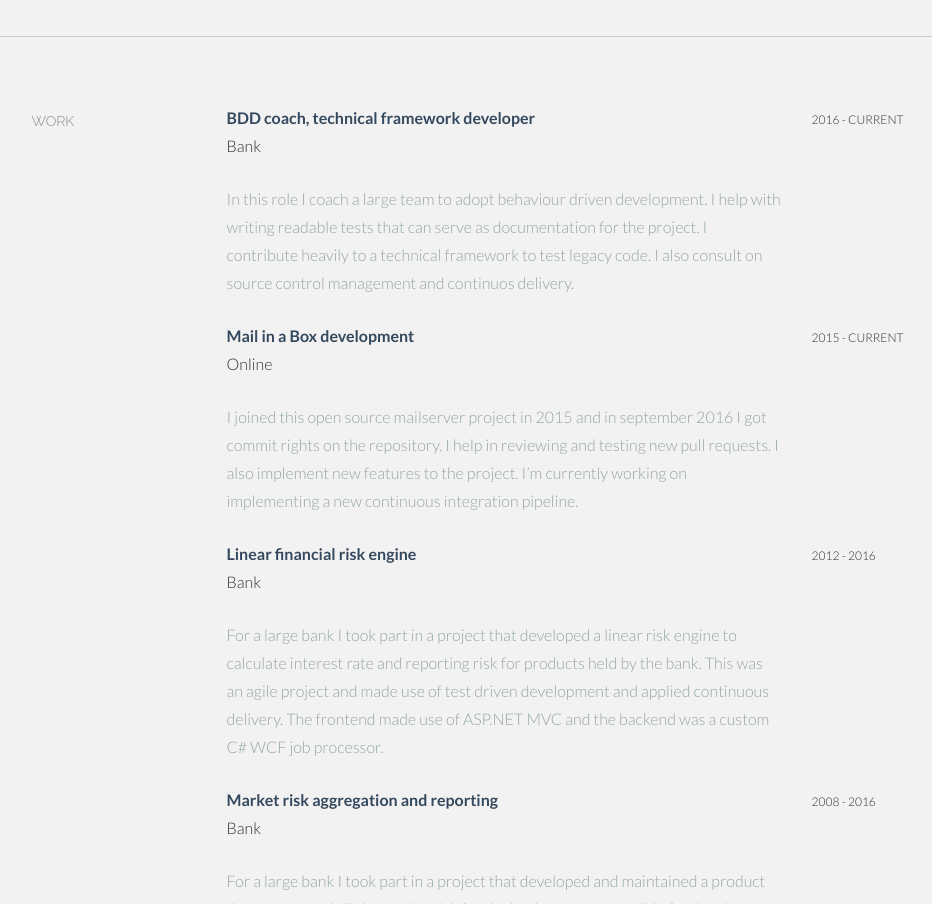
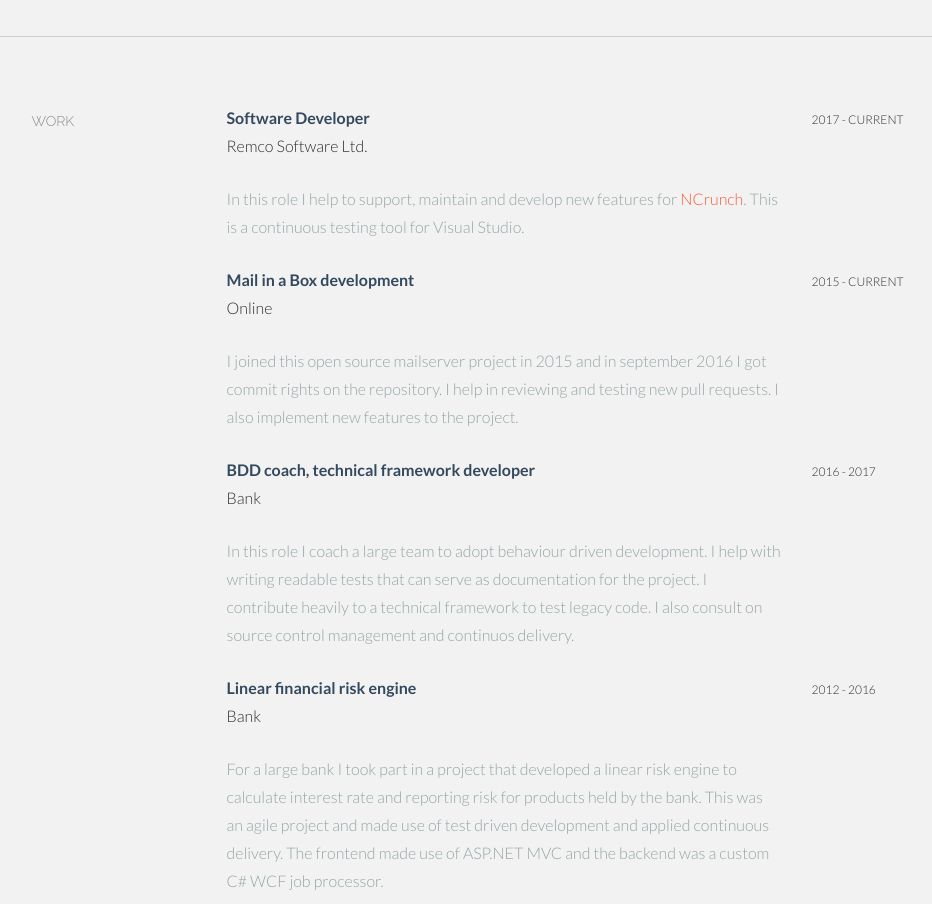
Before and after one commit to yodax/giving-it.nl, a plain HTML site: page index.html in a window 1280 px wide. Shown: the part 951-1855 px from the top of the page, without its empty margins (136-1068 px from the left). Drawn offline with Linux system fonts and the light colour scheme.

Commit message:
Updated resume

```diff
--- a/index.html
+++ b/index.html
@@ -116,24 +116,36 @@
 				</div>
 
 				<div class="col-lg-6">
+					<p><t>Software Developer</t><br/>
+						Remco Software Ltd. <br/>
+					</p>
+					<p><more>In this role I help to support, maintain and develop new features for <a href="www.ncrunch.net">NCrunch</a>. This is a continuous testing tool for Visual Studio.</more></p>
+				</div>
+				<div class="col-lg-3">
+					<p><sm>2017 - CURRENT</sm></p>
+				</div>
+
+
+			<div class="col-lg-6 col-lg-offset-3">
+				<p><t>Mail in a Box development</t><br/>
+					Online <br/>
+				</p>
+				<p><more>I joined this open source mailserver project in 2015 and in september 2016 I got commit rights on the repository. I help in reviewing and testing new pull requests. I also implement new features to the project.</more></p>
+			</div>
+			<div class="col-lg-3">
+				<p><sm>2015 - CURRENT</sm></p>
+			</div>
+
+				<div class="col-lg-6 col-lg-offset-3">
 					<p><t>BDD coach, technical framework developer</t><br/>
 						Bank <br/>
 					</p>
 					<p><more>In this role I coach a large team to adopt behaviour driven development. I help with writing readable tests that can serve as documentation for the project. I contribute heavily to a technical framework to test legacy code. I also consult on source control management and continuos delivery.</more></p>
 				</div>
 				<div class="col-lg-3">
-					<p><sm>2016 - CURRENT</sm></p>
+					<p><sm>2016 - 2017</sm></p>
 				</div>
 
-                <div class="col-lg-6 col-lg-offset-3">
-                    <p><t>Mail in a Box development</t><br/>
-                        Online <br/>
-                    </p>
-                    <p><more>I joined this open source mailserver project in 2015 and in september 2016 I got commit rights on the repository. I help in reviewing and testing new pull requests. I also implement new features to the project. I’m currently working on implementing a new continuous integration pipeline.</more></p>
-                </div>
-                <div class="col-lg-3">
-                    <p><sm>2015 - CURRENT</sm></p>
-                </div>
 
 				<div class="col-lg-6 col-lg-offset-3">
 					<p><t>Linear financial risk engine</t><br/>
```
